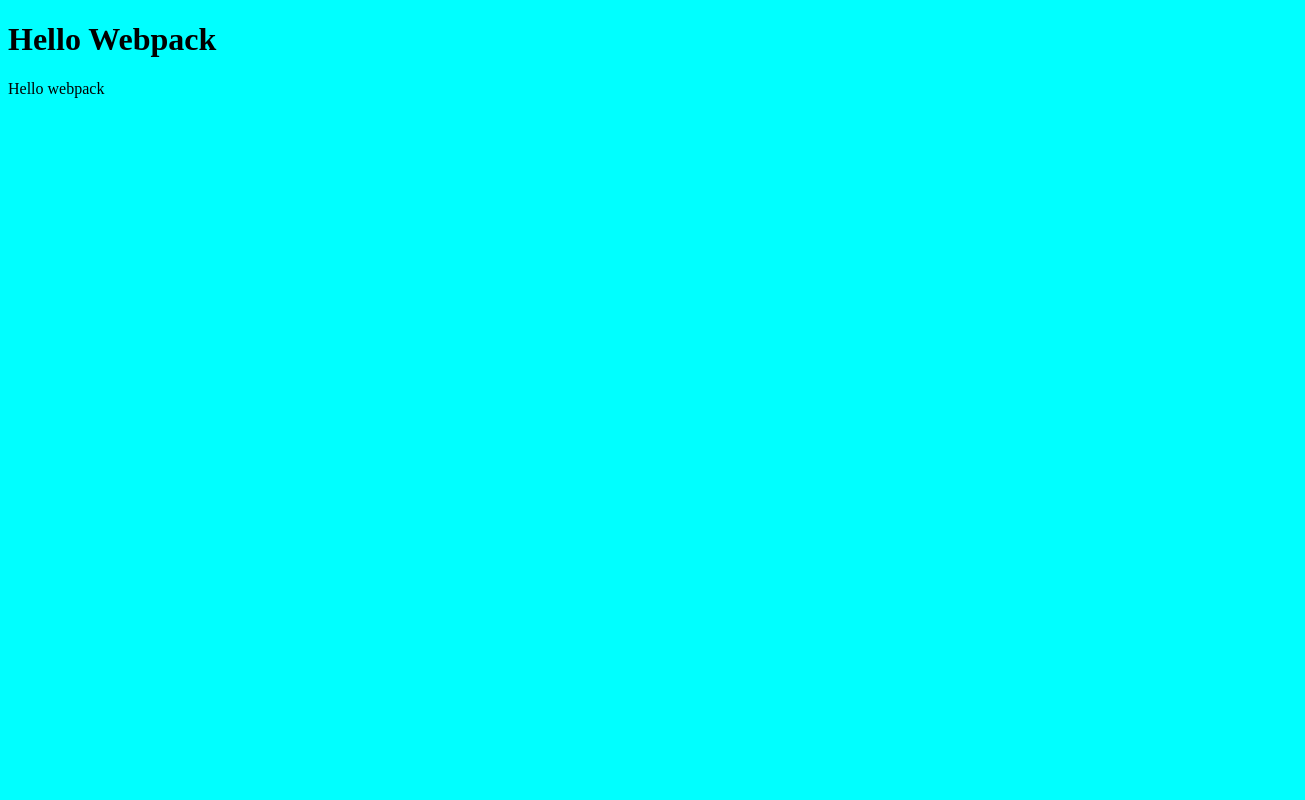
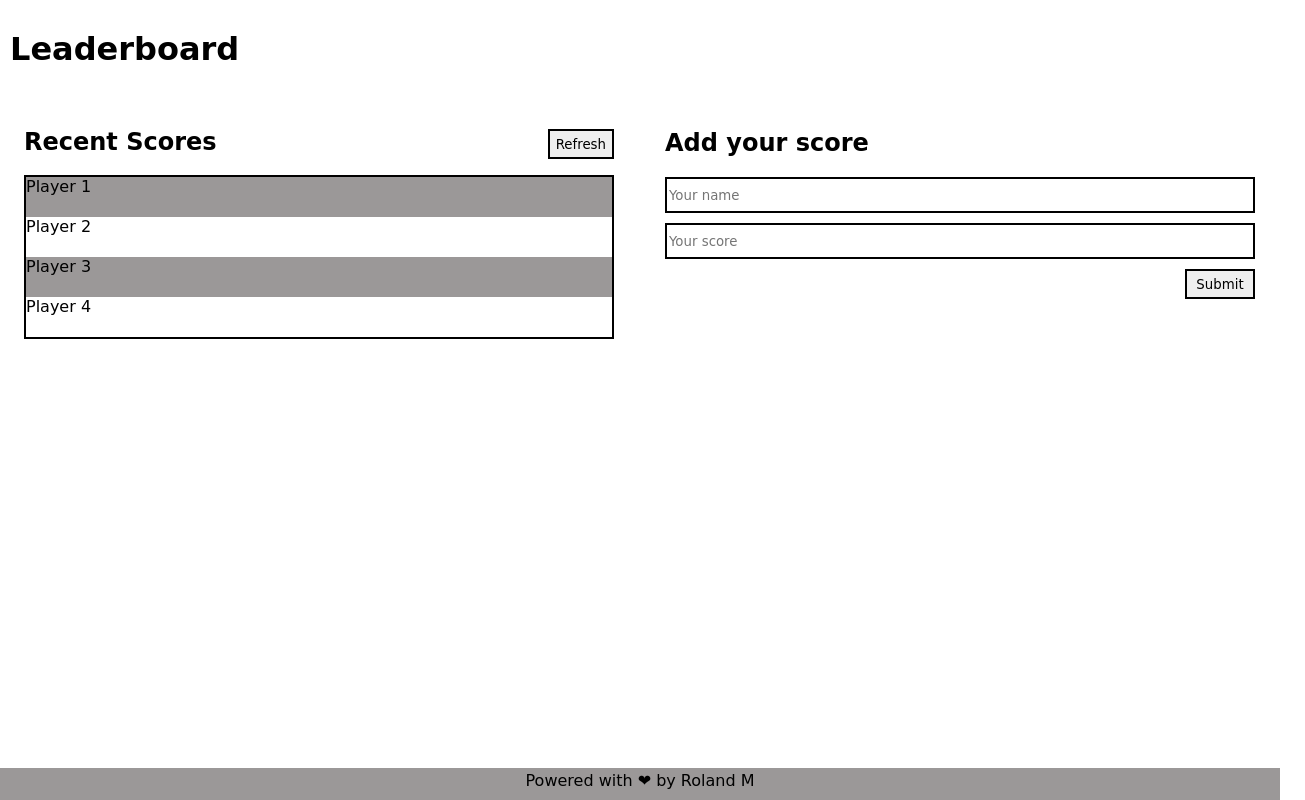
Before and after one commit to RolandM99/Leaderboard, a website built with webpack: page src/index.html in a window 1280 px wide. Shown: the whole page, 1305 px wide, since content can reach past the window. Built offline with nearby package versions, Linux system fonts and the light colour scheme; a web font is replaced by a local one.

Commit message:
Add Source directory

```diff
--- a/src/index.html
+++ b/src/index.html
@@ -4,9 +4,38 @@
     <meta charset="UTF-8">
     <meta http-equiv="X-UA-Compatible" content="IE=edge">
     <meta name="viewport" content="width=device-width, initial-scale=1.0">
-    <title>Webpack Boilerplate</title>
+    <title>Leaderboard by Roland</title>
 </head>
 <body>
-    <h1>Hello Webpack</h1>
+    <div class="title">
+        <h1>Leaderboard</h1>
+    </div>
+    <main class="container-board">
+       <section class="recent-flex" id="score-list">
+           <div class="recent-title">
+              <h2 class="recent">Recent Scores</h2>
+              <button type="reset" id="reset-btn">Refresh</button>
+           </div>
+               <ul class="my-list">
+                   <li class="list">Player 1</li>
+                   <li class="list">Player 2</li>
+                   <li class="list">Player 3</li>
+                   <li class="list">Player 4</li>
+               </ul>
+       </section>
+       <section class="add-score">
+           <h2 class="score-title">Add your score</h2>
+           <div class="score">
+               <form action="#" method="post" class="score-flex">
+                   <input type="text" name="name" id="name-player" placeholder="Your name" required>
+                   <input type="text" name="score" id="score-player" placeholder="Your score" required>
+                   <div class="btn">
+                    <button type="submit" id="submit-btn">Submit</button>
+                   </div>
+               </form>
+           </div>
+       </section>
+    </main>
+    <footer class="my-footer">Powered with &#10084; by Roland M</footer>
 </body>
 </html>
--- a/src/index.js
+++ b/src/index.js
@@ -1,10 +1 @@
-import _ from 'lodash';
 import './style.css';
-
-function component() {
-  const element = document.createElement('div');
-  // Lodash, now imported by this script
-  element.innerHTML = _.join(['Hello', 'webpack'], ' ');
-  return element;
-}
-document.body.appendChild(component());
--- a/src/style.css
+++ b/src/style.css
@@ -1,3 +1,132 @@
+@import url('https://fonts.googleapis.com/css2?family=Happy+Monkey&display=swap');
+
 body {
-  background-color: aqua;
+  font-family: 'Happy Monkey', cursive;
+  margin: 0;
+  padding: 0;
 }
+
+.recent-flex {
+  display: flex;
+  flex-direction: column;
+  margin-left: -26px;
+  width: 100%;
+}
+
+h1 {
+  margin-left: 10px;
+  margin-top: 30px;
+}
+
+.recent-title {
+  width: 100%;
+  display: flex;
+  justify-content: space-between;
+  height: 30px;
+  gap: 20px;
+}
+
+#reset-btn {
+  border: 2px solid black;
+  font-family: 'Happy Monkey', cursive;
+}
+
+.recent {
+  margin-top: -1px;
+  width: 220px;
+  margin-left: 50px;
+}
+
+.my-list {
+  margin-left: 50px;
+  border: 2px solid black;
+  justify-content: space-around;
+  display: flex;
+  flex-direction: column;
+}
+
+.list {
+  width: auto;
+  margin-left: -40px;
+  height: 40px;
+  list-style: none;
+  padding-right: 0;
+}
+
+.list:nth-child(2n +1) {
+  background: #9b9898;
+}
+
+.add-score {
+  display: flex;
+  flex-direction: column;
+  width: 100%;
+}
+
+.score-flex {
+  display: flex;
+  flex-direction: column;
+  gap: 10px;
+  width: 100%;
+  margin-left: 25px;
+  margin-right: -25px;
+}
+
+.score-title {
+  margin-left: 25px;
+}
+
+input {
+  font-family: 'Happy Monkey', cursive;
+  height: 30px;
+  border: 2px solid black;
+  margin-right: 50px;
+}
+
+.btn {
+  display: flex;
+  justify-content: right;
+  margin-right: 50px;
+}
+
+#submit-btn {
+  font-family: 'Happy Monkey', cursive;
+  border: 2px solid black;
+  display: flex;
+  width: 70px;
+  height: 30px;
+  padding-top: 6px;
+  justify-content: center;
+}
+
+footer {
+  position: fixed;
+  width: 100%;
+  background-color: #9b9898;
+  display: flex;
+  justify-content: center;
+  padding-top: 3px;
+  padding-bottom: 10px;
+  bottom: 0;
+}
+
+@media screen and (min-width: 768px) {
+  .recent-flex {
+    margin-top: 70px;
+    width: 100%;
+  }
+
+  .score-flex {
+    width: 100%;
+  }
+
+  .add-score {
+    margin-top: 50px;
+  }
+
+  .container-board {
+    margin-top: -30px;
+    display: grid;
+    grid-template-columns: 50% 50%;
+  }
+}
```
